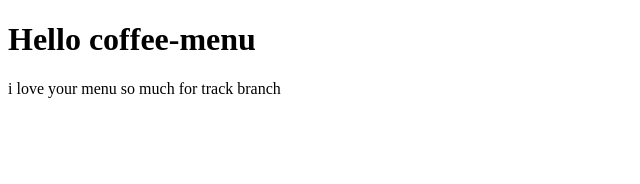
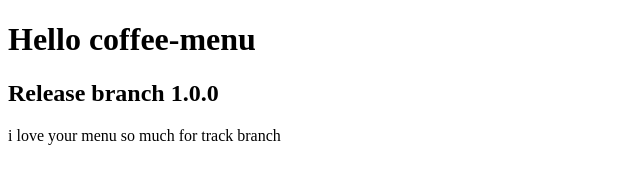
Before and after one commit to OudomK/gitflow, a plain HTML site: page coffee-menu.html in a window 1280 px wide. Shown: the whole page, without its empty margins (0-640 px from the left). Drawn offline with Linux system fonts and the light colour scheme.

Commit message:
add h2 release branch 1.0.0

```diff
--- a/coffee-menu.html
+++ b/coffee-menu.html
@@ -7,6 +7,8 @@
 </head>
 <body>
     <h1>Hello coffee-menu</h1>
+    <h2>Release branch 1.0.0</h2>
     <p>i love your menu so much for track branch </p>
+
 </body>
 </html>
```
